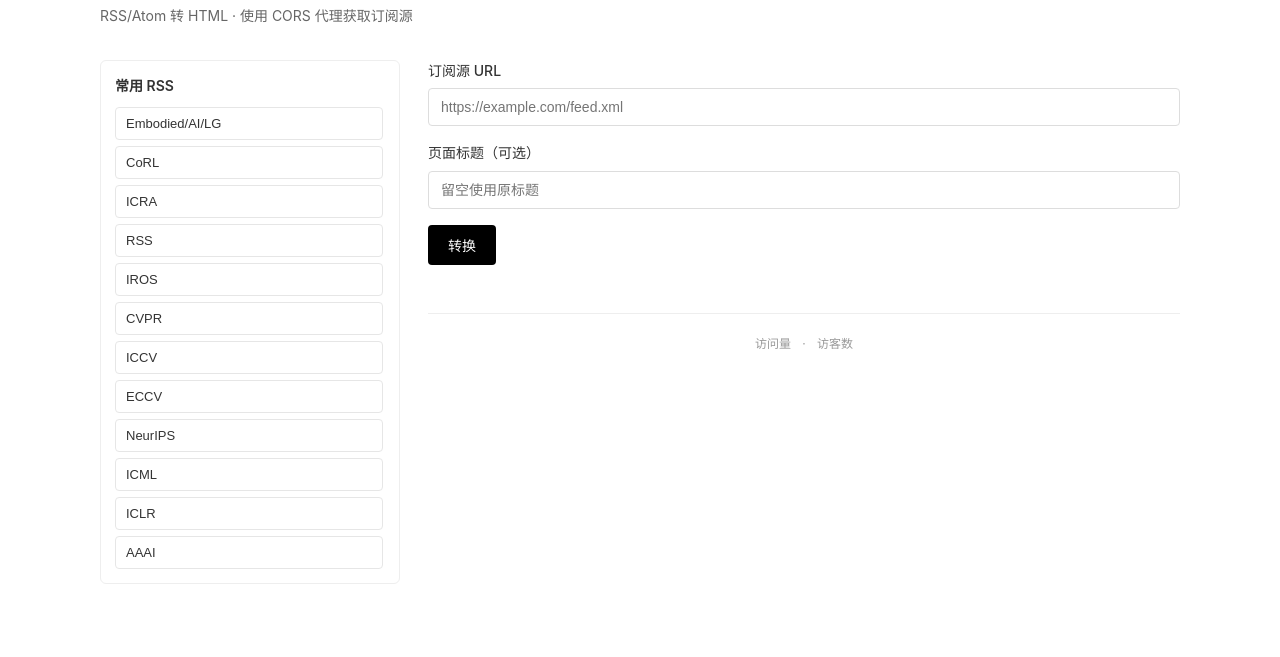
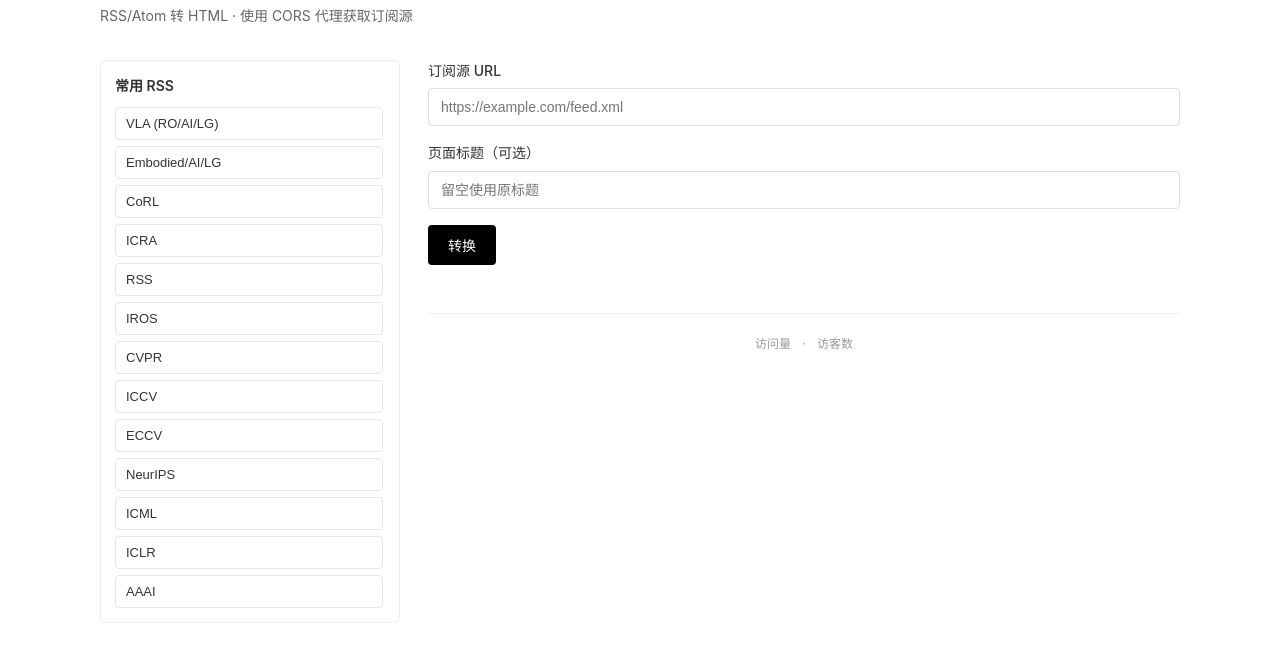
Before and after one commit to p2er1n/rss2html, a website: page index.html in a window 1280 px wide. Shown: the part 81-738 px from the top of the page. Drawn offline with Linux system fonts and the light colour scheme; some packages are replaced by stand-ins of ours; a script that the page names is missing.

Commit message:
feat: add top VLA preset in RSS sidebar

```diff
--- a/index.html
+++ b/index.html
@@ -318,6 +318,7 @@
       <aside class="sidebar">
         <h3>常用 RSS</h3>
         <div class="preset-list">
+          <button class="preset-btn" onclick="fillPreset('VLA (RO/AI/LG)', 'https://export.arxiv.org/api/query?search_query=(cat:cs.RO+OR+cat:cs.AI+OR+cat:cs.LG)+AND+(abs:VLA+OR+abs:%22Vision-Language-Action%22)&sortBy=lastUpdatedDate&sortOrder=descending&start=0&max_results=100')">VLA (RO/AI/LG)</button>
           <button class="preset-btn" onclick="fillPreset('Embodied/AI/LG', 'https://export.arxiv.org/api/query?search_query=(cat:cs.RO+OR+cat:cs.AI+OR+cat:cs.LG)+AND+(abs:embodied+OR+abs:%22embodied intelligence%22+OR+abs:%22vision-language%22+OR+abs:robot+OR+abs:manipulation)&sortBy=lastUpdatedDate&sortOrder=descending&start=0&max_results=100')">Embodied/AI/LG</button>
           <button class="preset-btn" onclick="fillPreset('CoRL', 'https://export.arxiv.org/api/query?search_query=(jr:%22CoRL%22+OR+jr:%22Conference+on+Robot+Learning%22+OR+abs:%22CoRL%22+OR+abs:%22Conference+on+Robot+Learning%22)&sortBy=submittedDate&sortOrder=descending&start=0&max_results=100')">CoRL</button>
           <button class="preset-btn" onclick="fillPreset('ICRA', 'https://export.arxiv.org/api/query?search_query=(jr:%22ICRA%22+OR+jr:%22IEEE+International+Conference+on+Robotics+and+Automation%22+OR+abs:%22ICRA%22+OR+abs:%22Robotics+and+Automation%22)&sortBy=submittedDate&sortOrder=descending&start=0&max_results=100')">ICRA</button>
```
